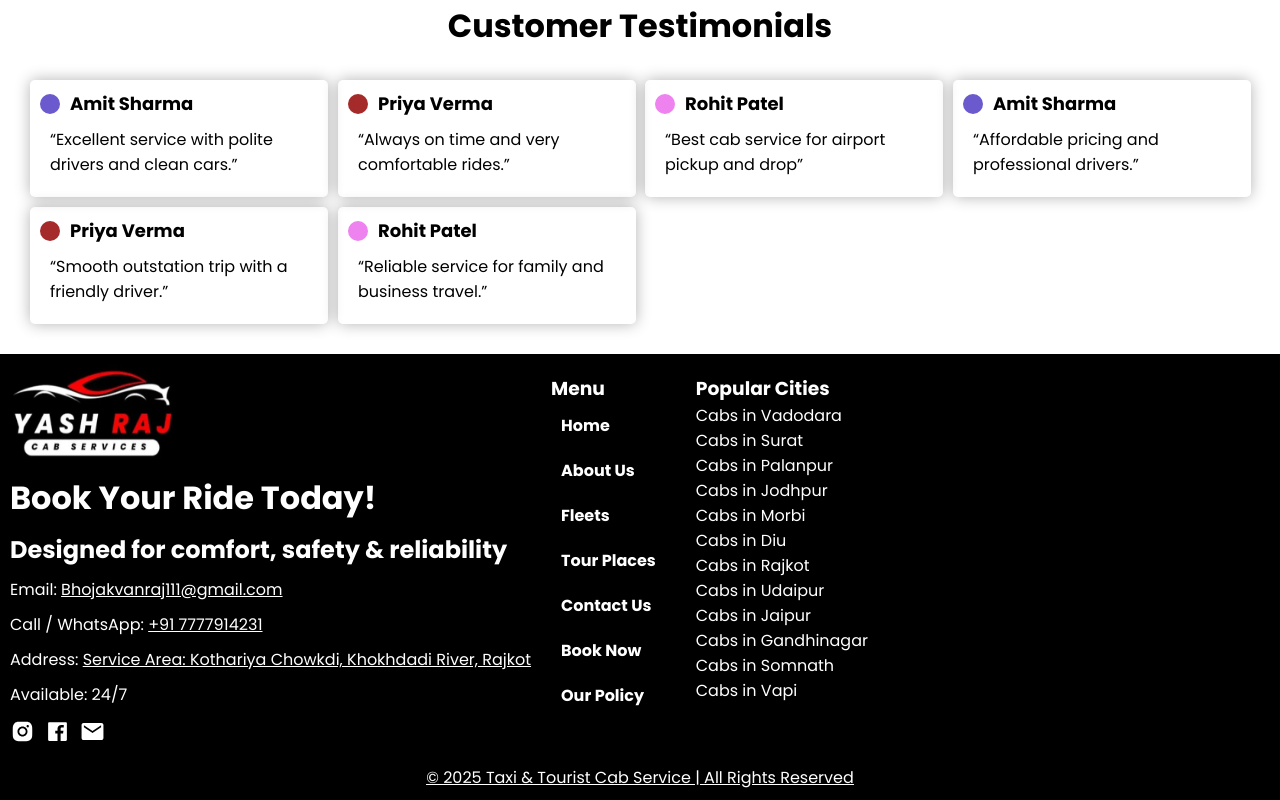
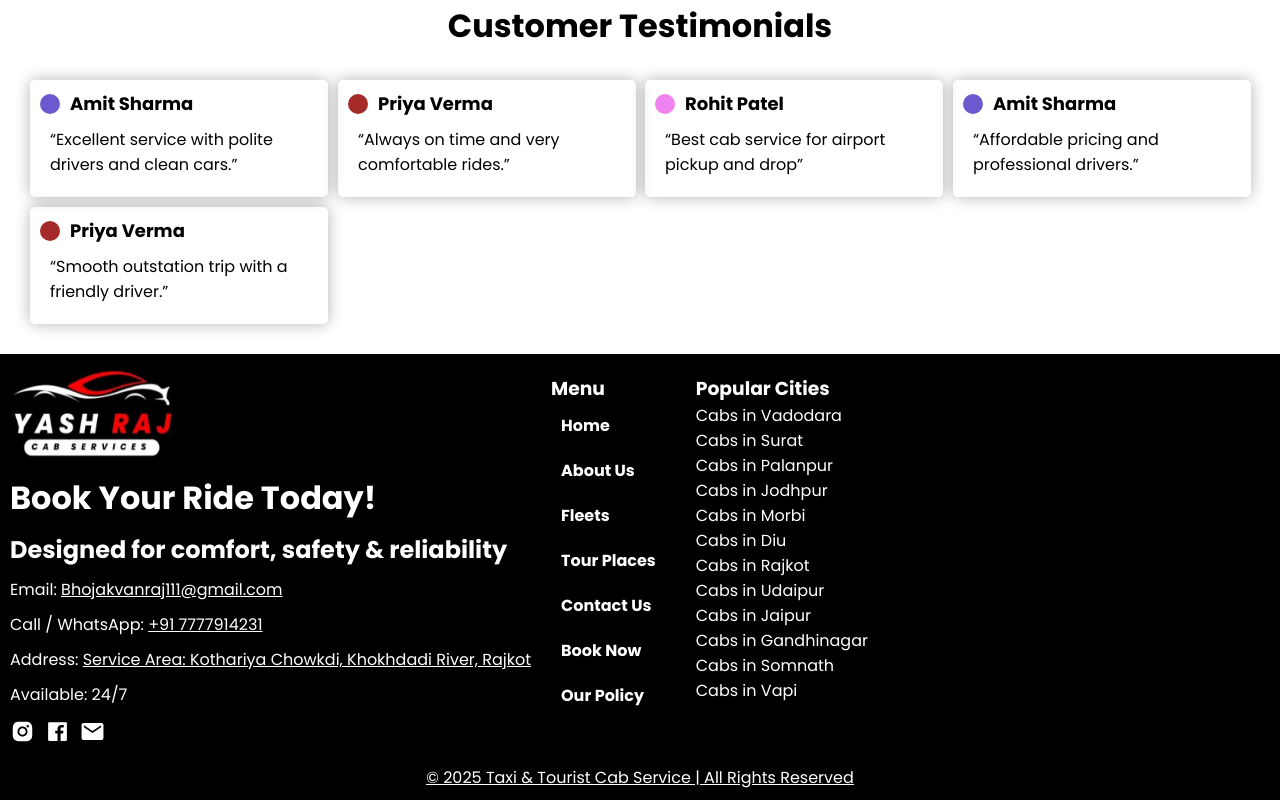
Before and after one commit to abhishekmevada/yash-raj-cab-services, a React (Vite) app: page / in a window 1280 px wide. Shown: the part 3371-4171 px from the top of the page. Built offline with nearby package versions, Linux system fonts and the light colour scheme.

Commit message:
Update Home.tsx

```diff
--- a/src/components/Home.tsx
+++ b/src/components/Home.tsx
@@ -668,16 +668,6 @@ export default function Home() {
                   “Smooth outstation trip with a friendly driver.”
                 </p>
               </div>
-
-              <div className="testimonialBox">
-                <div className="testimonialHeader">
-                  <div className="ranomColorBox" id="rac"></div>
-                  <p className="testName">Rohit Patel</p>
-                </div>
-                <p className="testDesc">
-                  “Reliable service for family and business travel.”
-                </p>
-              </div>
             </div>
           </div>
         </main>
```
